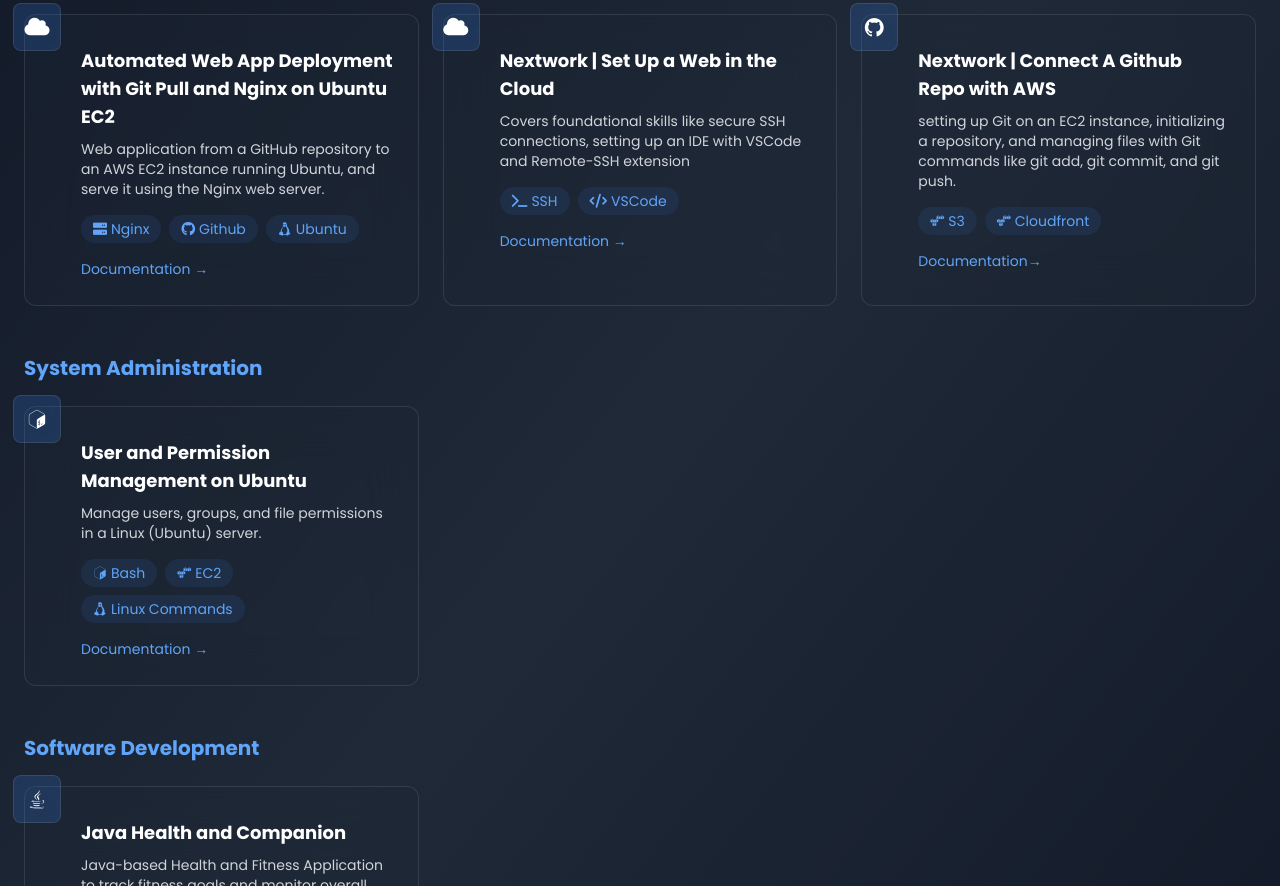
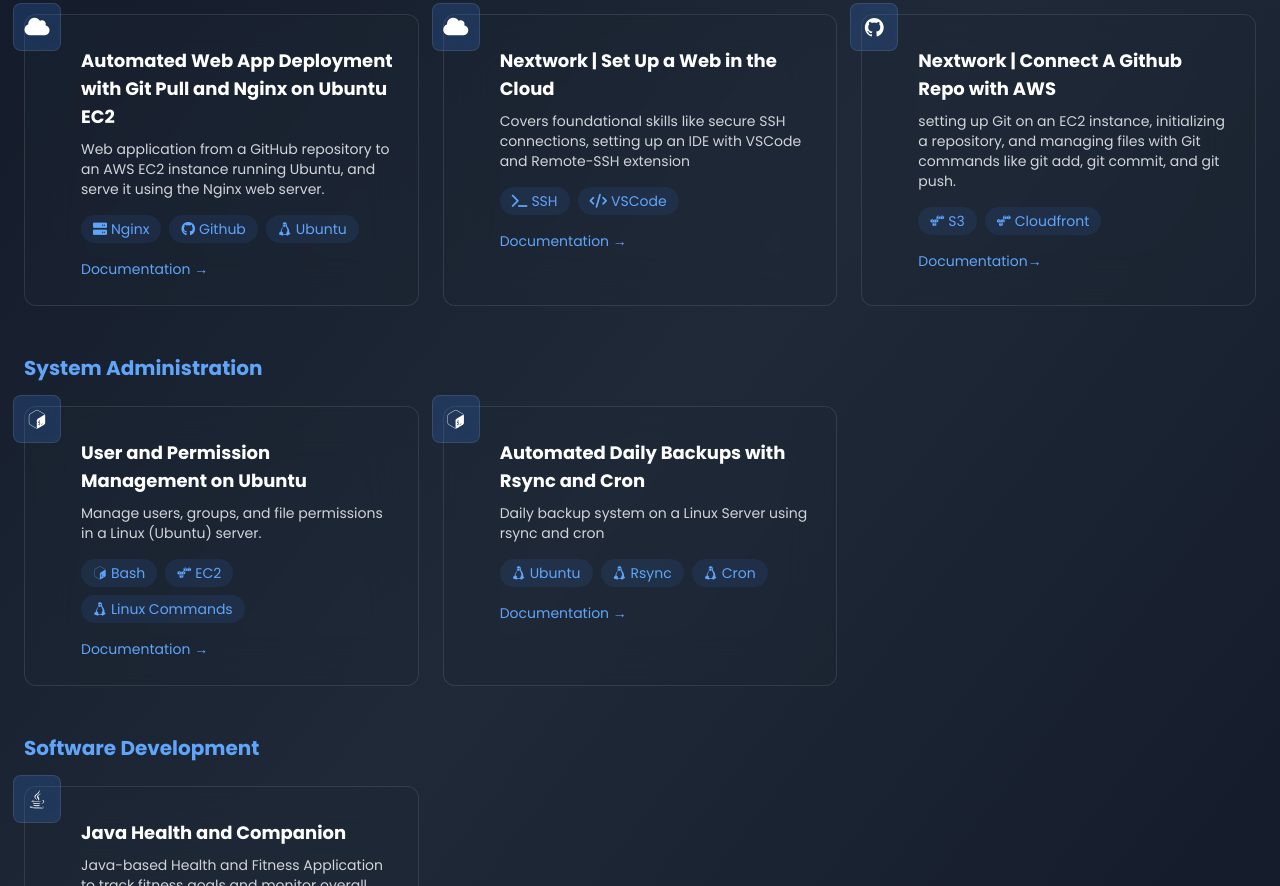
Before and after one commit to orvencasido/aws-cloud-resume-challenge, a plain HTML site: page website/basic-projects.html in a window 1280 px wide. Shown: the part 371-1257 px from the top of the page. Drawn offline with nearby package versions, Linux system fonts and the light colour scheme; no server answers.

Commit message:
added sysad project: Automated Daily Backups with Rsync and Cron

```diff
--- a/website/basic-projects.html
+++ b/website/basic-projects.html
@@ -205,6 +205,33 @@
                                 <a href="https://github.com/orvencasido/User-and-Permisison-Mangement-Ubuntu/tree/main" class="text-blue-400 hover:text-blue-300 mt-3 sm:mt-4 inline-block text-xs sm:text-sm">Documentation →</a>
                             </div>
                         </div>
+
+                        <!-- Project Card 3 -->
+                        <div class="bg-gray-800/30 backdrop-blur-xl p-4 sm:p-6 rounded-xl relative group hover:transform hover:scale-[1.01] transition-all duration-300 border border-white/10">
+                            <div class="absolute -left-2 sm:-left-3 -top-2 sm:-top-3 w-10 h-10 sm:w-12 sm:h-12 bg-blue-500/20 backdrop-blur-xl rounded-lg flex items-center justify-center transform group-hover:rotate-12 transition-transform duration-300 border border-white/10">
+                                <i class="devicon-bash-plain text-lg sm:text-xl text-white"></i>
+                            </div>
+                            <div class="pl-6 sm:pl-8">
+                                <h3 class="text-base sm:text-lg font-bold mt-2">Automated Daily Backups with Rsync and Cron</h3>
+                                <p class="mt-2 text-xs sm:text-sm text-gray-300">Daily backup system on a Linux Server using rsync and cron</p>
+                                <div class="mt-3 sm:mt-4 flex flex-wrap gap-1.5 sm:gap-2">
+                                    <span class="px-2 sm:px-3 py-1 bg-blue-500/10 text-blue-400 rounded-full text-xs sm:text-sm flex items-center gap-1">
+                                        <i class="devicon-linux-plain text-xs sm:text-sm"></i>
+                                        Ubuntu
+                                    </span>
+                                    <span class="px-2 sm:px-3 py-1 bg-blue-500/10 text-blue-400 rounded-full text-xs sm:text-sm flex items-center gap-1">
+                                        <i class="devicon-linux-plain text-xs sm:text-sm"></i>
+                                        Rsync
+                                    </span>
+                                    <span class="px-2 sm:px-3 py-1 bg-blue-500/10 text-blue-400 rounded-full text-xs sm:text-sm flex items-center gap-1">
+                                        <i class="devicon-linux-plain text-xs sm:text-sm"></i>
+                                        Cron
+                                    </span>
+                                </div>
+                                <a href="https://github.com/orvencasido/User-and-Permisison-Mangement-Ubuntu/tree/main" class="text-blue-400 hover:text-blue-300 mt-3 sm:mt-4 inline-block text-xs sm:text-sm">Documentation →</a>
+                            </div>
+                        </div>
+
                     </div>
                 </div>
 
```
